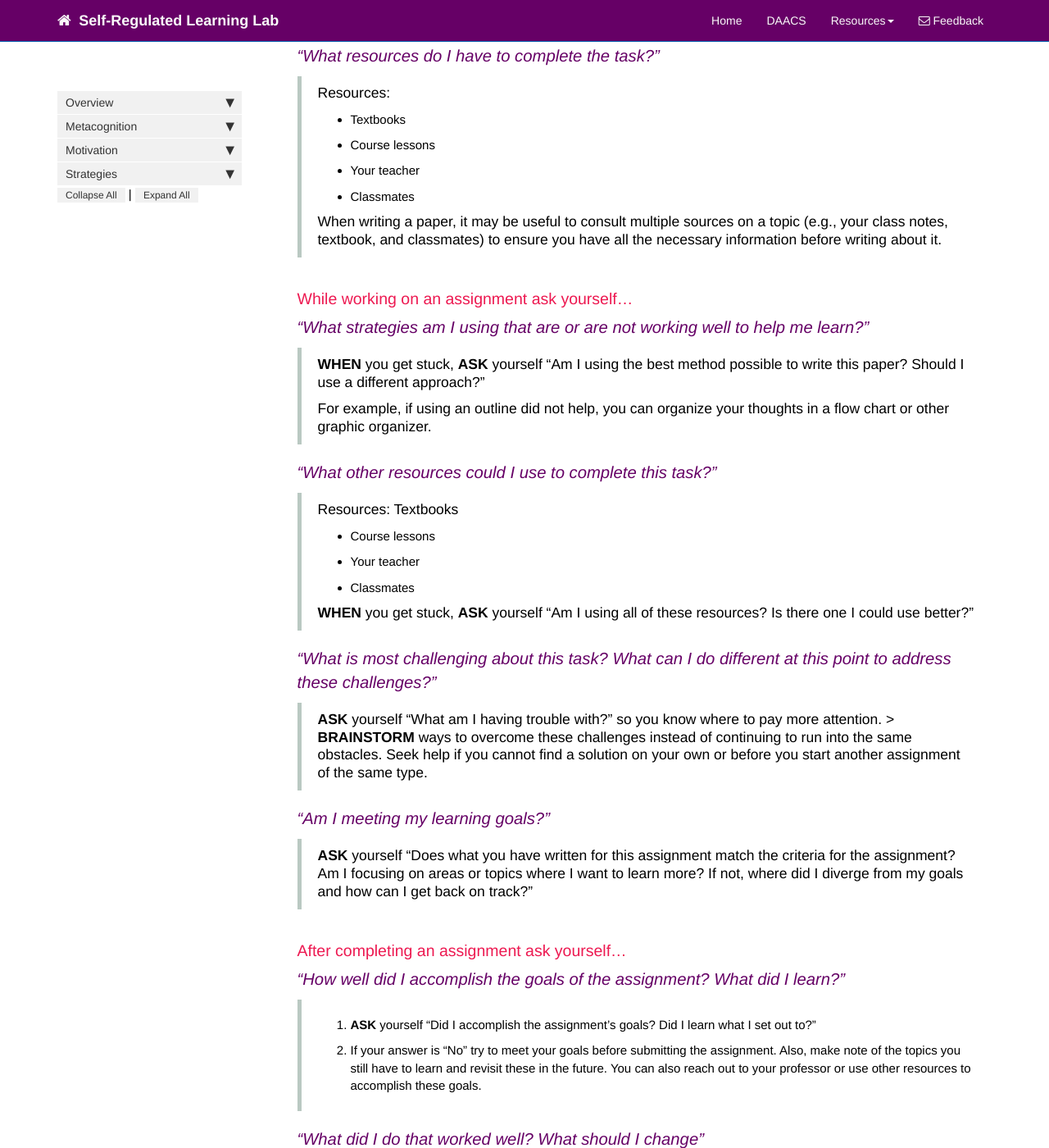
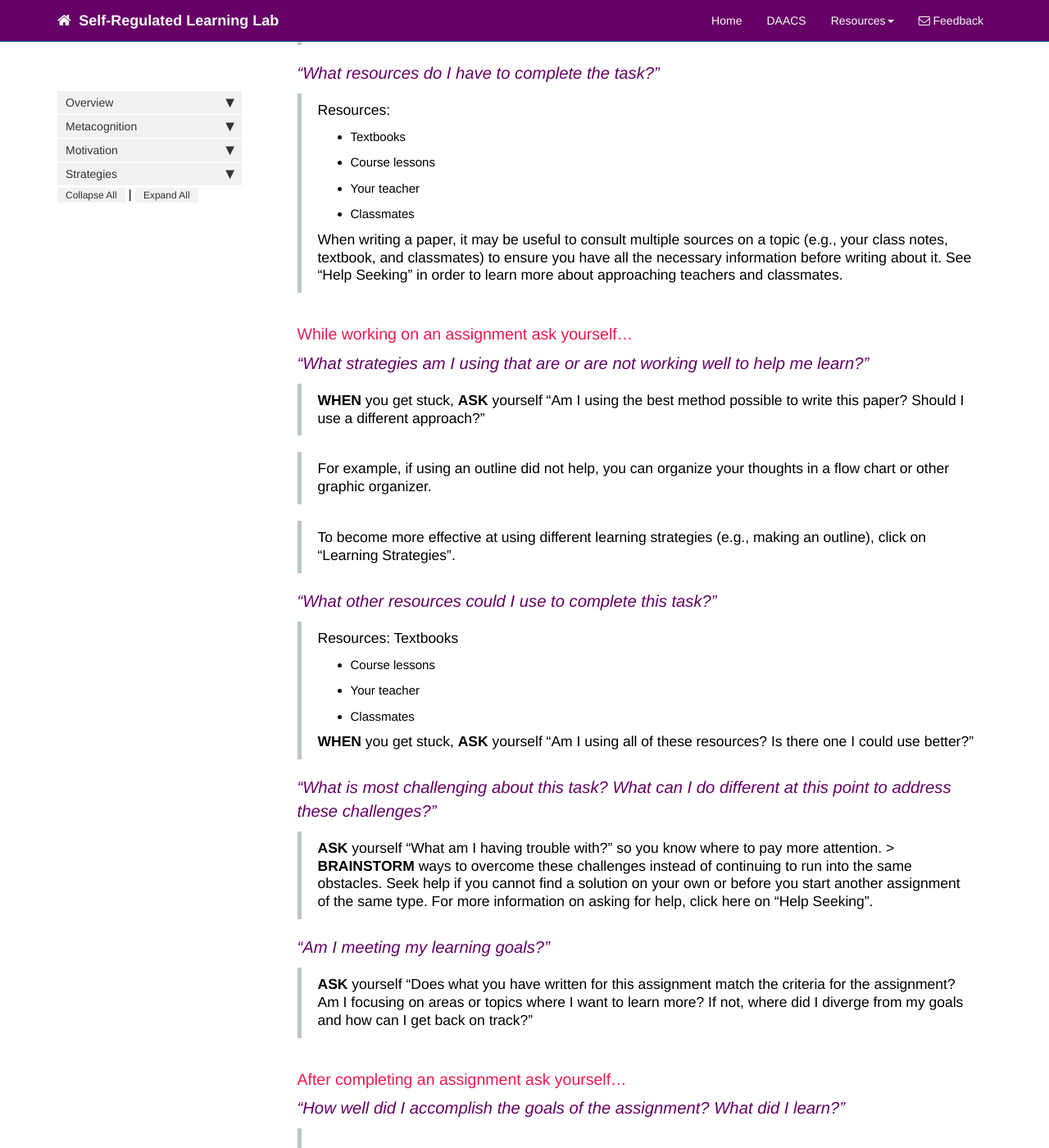
Before and after one commit to dfranklin02/SRL, a Jekyll site: the page built from docs/pages/metacognition/metacognition_recommendations_writing.md, in a window 1280 px wide and 1400 px high, scrolled down 1263 px. Shown: the whole window at 82% size. Built offline with Jekyll 4.4.1, drawn with Linux system fonts in a browser that asks for light colours; nearby versions of some CDN libraries; comment, search, counter and statistics services are not loaded; some of the changed text lies outside the part shown.

Commit message:
Update metacognition_recommendations_writing.md

```diff
--- a/docs/pages/metacognition/metacognition_recommendations_writing.md
+++ b/docs/pages/metacognition/metacognition_recommendations_writing.md
@@ -47,6 +47,7 @@ toc: false
 > 2.  Estimate how long the assignment will take you. Consider the goals of the assignment and different approaches you can take.
 > 3.  Set aside regular times to work and set specific goals for each time period. Plan in extra time for certain approaches, such as writing an outline before writing a paper.
 > 4.  Try to identify the types of things you do to procrastinate, and eliminate one type at a time.
+> For more information on how to improve your time management, click here Time Management.
 
 <p class='question'>“How can I organize myself and my materials?”</p>
 
@@ -61,7 +62,7 @@ toc: false
 > - Your teacher
 > - Classmates
 >
-> When writing a paper, it may be useful to consult multiple sources on a topic (e.g., your class notes, textbook, and classmates) to ensure you have all the necessary information before writing about it.
+> When writing a paper, it may be useful to consult multiple sources on a topic (e.g., your class notes, textbook, and classmates) to ensure you have all the necessary information before writing about it. See "Help Seeking" in order to learn more about approaching teachers and classmates.
 
 
 ### While working on an assignment ask yourself...
@@ -69,8 +70,10 @@ toc: false
 <p class='question'>“What strategies am I using that are or are not working well to help me learn?”</p>
 
 > **WHEN** you get stuck, **ASK** yourself “Am I using the best method possible to write this paper? Should I use a different approach?”
->
+
 > For example, if using an outline did not help, you can organize your thoughts in a flow chart or other graphic organizer.
+
+> To become more effective at using different learning strategies (e.g., making an outline), click on "Learning Strategies".
 
 <p class='question'>“What other resources could I use to complete this task?”</p>
 
@@ -86,6 +89,7 @@ toc: false
 
 > **ASK** yourself “What am I having trouble with?” so you know where to pay more attention. >
 > **BRAINSTORM** ways to overcome these challenges instead of continuing to run into the same obstacles. Seek help if you cannot find a solution on your own or before you start another assignment of the same type.
+>For more information on asking for help, click here on "Help Seeking".
 
 <p class='question'>“Am I meeting my learning goals?”</p>
 
```
